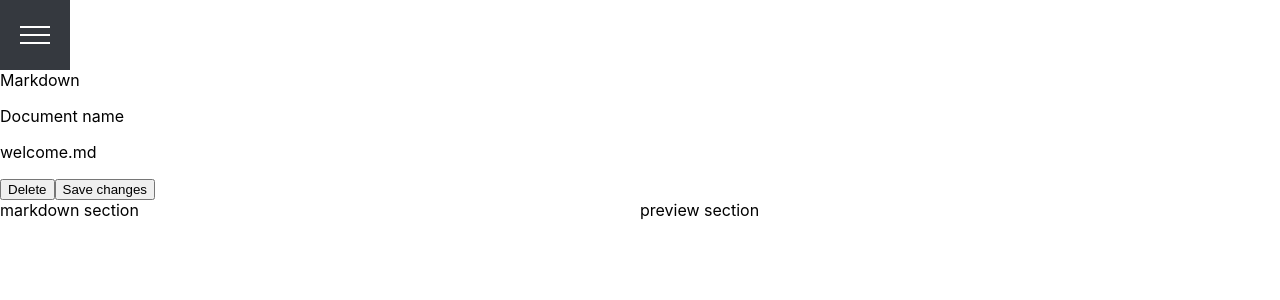
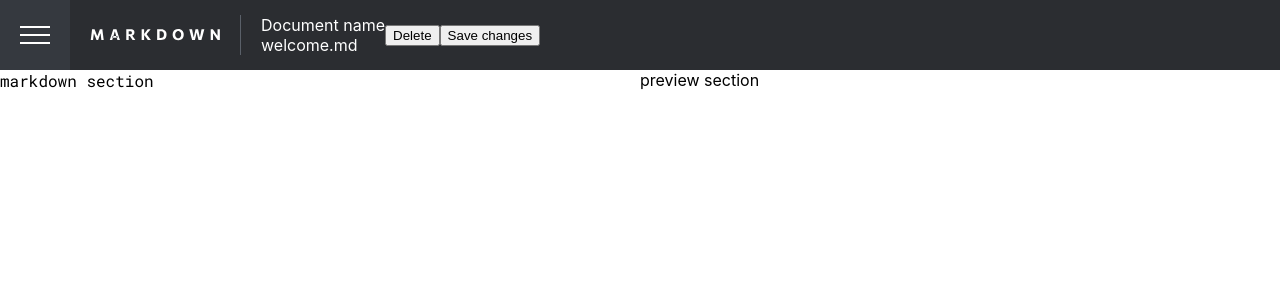
Before and after one commit to jessabean/markdown-editor, a React (Create React App) app: page / in a window 1280 px wide. Shown: the top 300 px of the page. Built offline with nearby package versions, Linux system fonts and the light colour scheme.

Commit message:
More nav styles, fonts

```diff
--- a/package.json
+++ b/package.json
@@ -8,6 +8,7 @@
     "@testing-library/user-event": "^13.5.0",
     "react": "^18.2.0",
     "react-dom": "^18.2.0",
+    "react-helmet": "^6.1.0",
     "react-scripts": "5.0.1",
     "web-vitals": "^2.1.4"
   },
--- a/src/App/App.css
+++ b/src/App/App.css
@@ -13,6 +13,11 @@
   --color-orange: #F39765;
 
   --text-color-nav: var(--color-gray-100);
+
+  --font-body: 'Roboto Slab', serif;
+  --font-alt:    'Roboto', sans-serif;
+  --font-code: 'Roboto Mono', monospace;
+
   --bg-color-button: var(--color-orange-dark);
   --bg-color-nav: var(--color-gray-800);
   --bg-color-nav-menu: var(--color-gray-700);
--- a/src/App/App.js
+++ b/src/App/App.js
@@ -1,7 +1,8 @@
+import { useState, useEffect } from 'react';
 import './App.css';
 import Editor from '../Editor/Editor';
 import Nav from '../Nav/Nav';
-import { useState, useEffect } from 'react';
+import { Helmet } from "react-helmet";
 
 function App() {
   const [theme, setTheme] = useState('light');
@@ -19,6 +20,11 @@ function App() {
 
   return (
     <div className="App">
+      <Helmet>
+        <link rel="preconnect" href="https://fonts.googleapis.com" />
+        <link rel="preconnect" href="https://fonts.gstatic.com" crossorigin />
+        <link href="https://fonts.googleapis.com/css2?family=Roboto+Mono&family=Roboto+Slab:wght@300;400;700&family=Roboto:wght@300;400&display=swap" rel="stylesheet" />
+      </Helmet>
       <Nav isMenuShowing={showMenu} onToggleMenu={handleToggle} />
       <Editor />
     </div>
--- a/src/Editor/Editor.css
+++ b/src/Editor/Editor.css
@@ -7,3 +7,7 @@
   flex: 1;
   background-color: var(--bg-color-editor);
 }
+
+.editor-markdown {
+  font-family: var(--font-code);
+}
--- a/src/Nav/Nav.css
+++ b/src/Nav/Nav.css
@@ -1,3 +1,10 @@
+.app-nav {
+  background-color: var(--bg-color-nav);
+  color: var(--text-color-nav);
+  display: flex;
+  align-items: center;
+}
+
 .menu-toggle {
   background-color: var(--bg-color-nav-menu);
   border: none;
@@ -18,3 +25,41 @@
 .menu-toggle__icon svg {
   fill: var(--text-color-nav);
 }
+
+.app-nav__logo {
+  display: block;
+  width: 130px;
+  height: 12px;
+  margin-left: 20px;
+  margin-right: 20px;
+}
+
+.app-nav__title-bar {
+  display: flex;
+  align-items: center;
+  padding-top: 12px;
+  padding-bottom: 12px;
+}
+
+.app-nav__document {
+  flex: 1;
+  display: flex;
+  align-items: center;
+  padding-left: 20px;
+  border-left: 1px solid var(--color-gray-600);
+}
+
+.document__icon {
+  grid-row: span 2;
+}
+
+.document__title {
+  flex: 1;
+  display: grid;
+  grid-template-columns: auto 1fr;
+}
+
+.document__label,
+.document__name {
+  margin: 0;
+}
--- a/src/Nav/Nav.js
+++ b/src/Nav/Nav.js
@@ -1,6 +1,7 @@
 import { useEffect, useState } from "react";
 import './Nav.css'
 import classNames from "classnames";
+import logo from './logo.svg'
 
 function Nav({isMenuShowing, onToggleMenu}) {
   function ToggleIcon() {
@@ -38,8 +39,9 @@ function Nav({isMenuShowing, onToggleMenu}) {
         <ToggleIcon />
         <span className="menu-toggle__text visually-hidden">{ isMenuShowing ? 'Close menu' : 'Show menu' }</span>
       </button>
-      <div className="nav__logo">Markdown</div>
-      <div className="nav__document">
+      <div className="app-nav__title-bar">
+        <img className="app-nav__logo" src={logo} alt="Markdown" />
+        <div className="app-nav__document">
           <div className="document__title">
             <i className="document__icon"></i>
             <p className="document__label">Document name</p>
@@ -56,6 +58,7 @@ function Nav({isMenuShowing, onToggleMenu}) {
             </button>
           </div>
         </div>
+      </div>
     </nav>
   );
 }
```
Also changed, not shown: src/Nav/logo.svg (added), 1 other file (tests, documents, lock files or other folders). Lines whose indentation alone changed are shown as unchanged.
